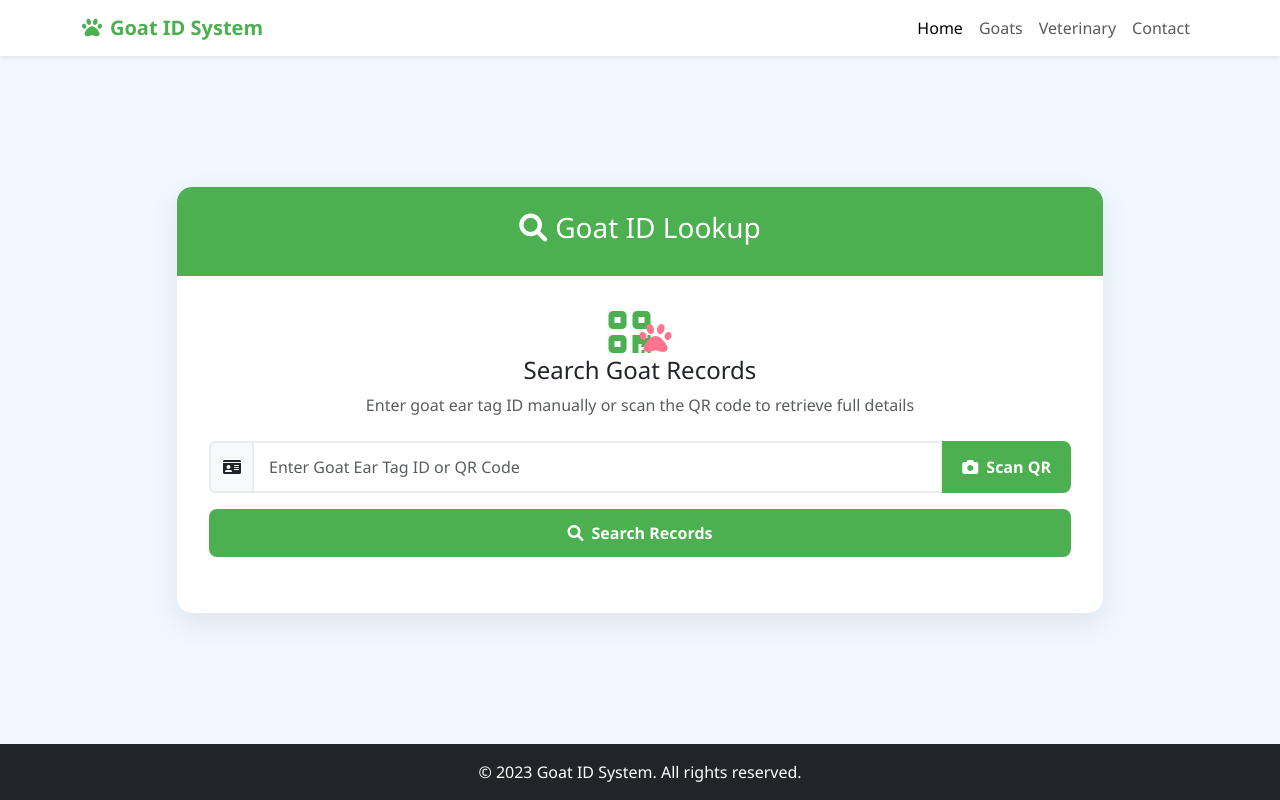
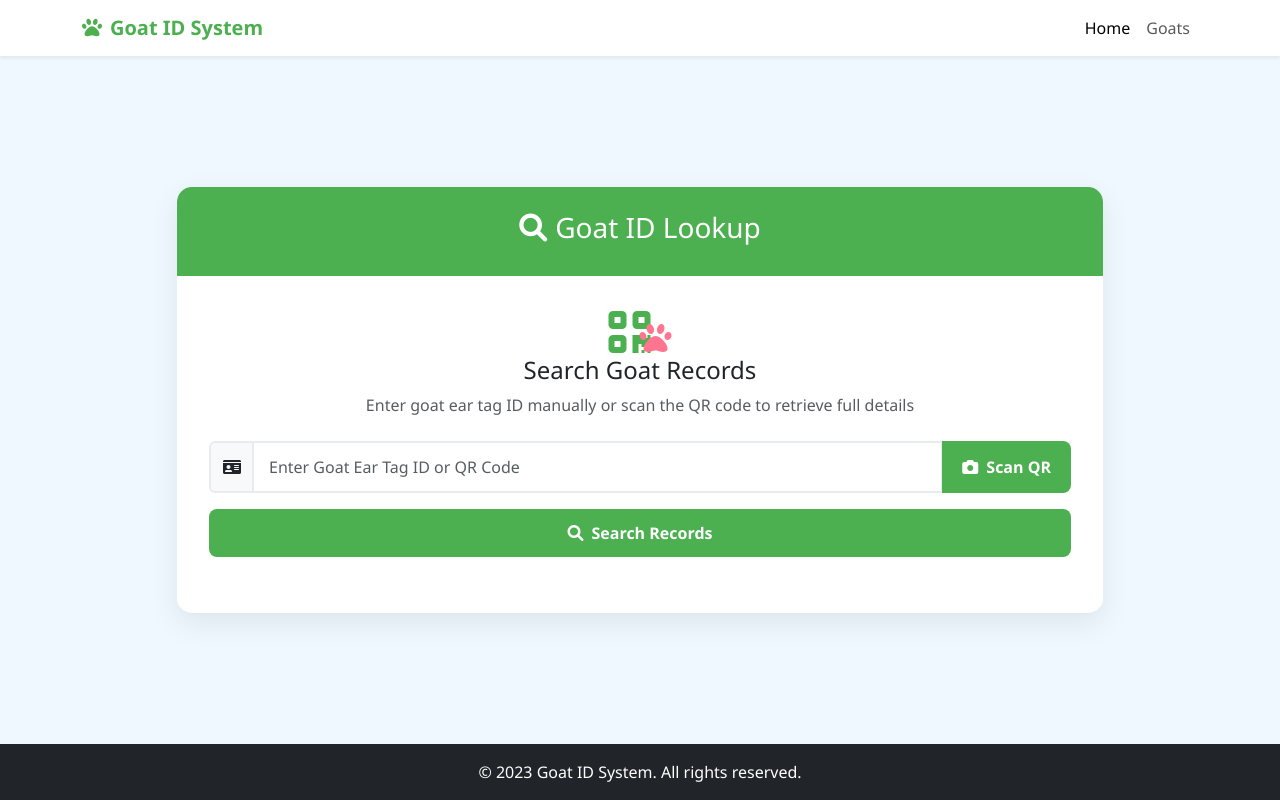
Before and after one commit to Fathima-Hana/animal-qr, a plain HTML site: page index.html in a window 1280 px wide. Drawn offline with nearby package versions, Linux system fonts and the light colour scheme.

Commit message:
Html file updated

```diff
--- a/index.html
+++ b/index.html
@@ -437,12 +437,7 @@
                     <li class="nav-item">
                         <a class="nav-link" href="#">Goats</a>
                     </li>
-                    <li class="nav-item">
-                        <a class="nav-link" href="#">Veterinary</a>
-                    </li>
-                    <li class="nav-item">
-                        <a class="nav-link" href="#">Contact</a>
-                    </li>
+
                 </ul>
             </div>
         </div>
```
